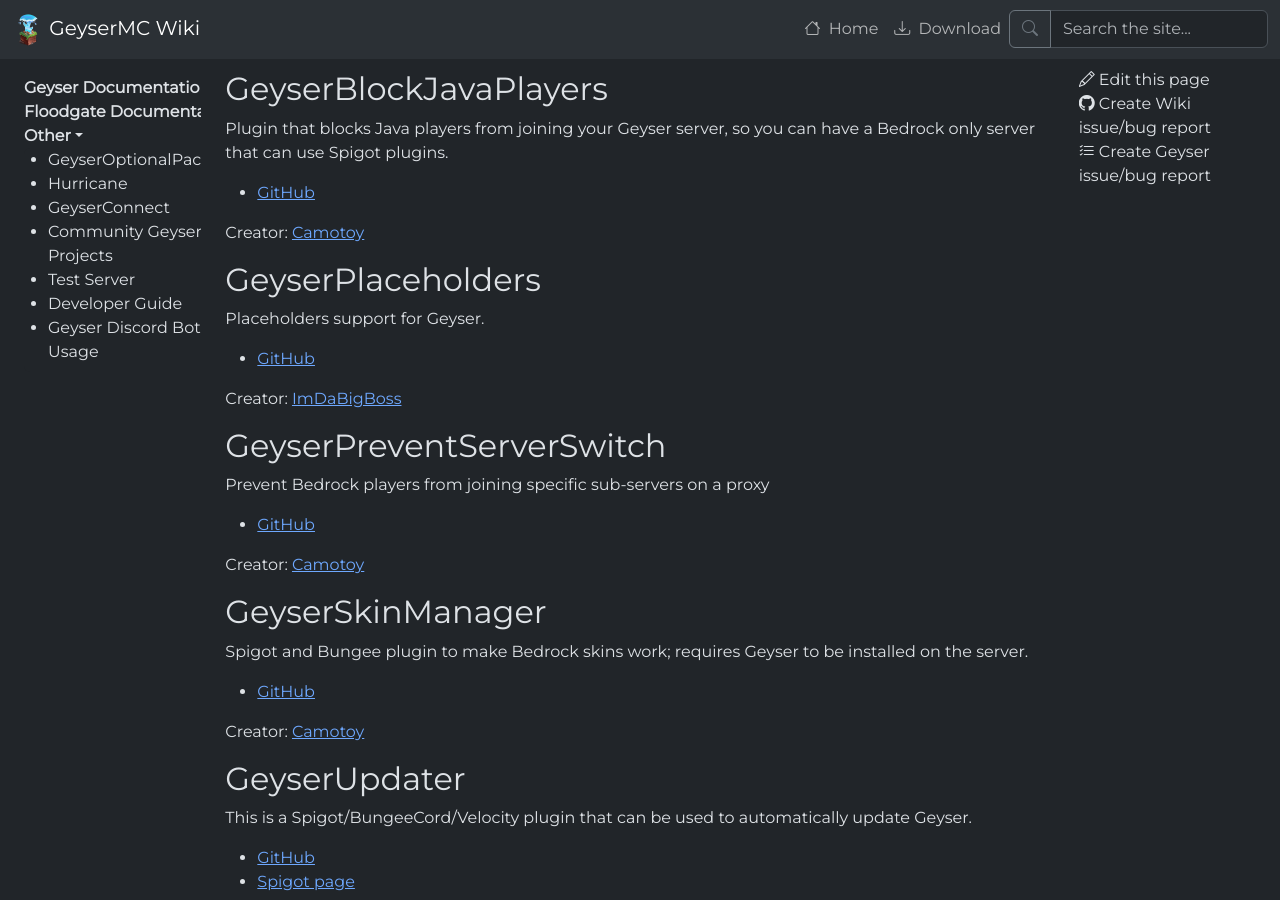
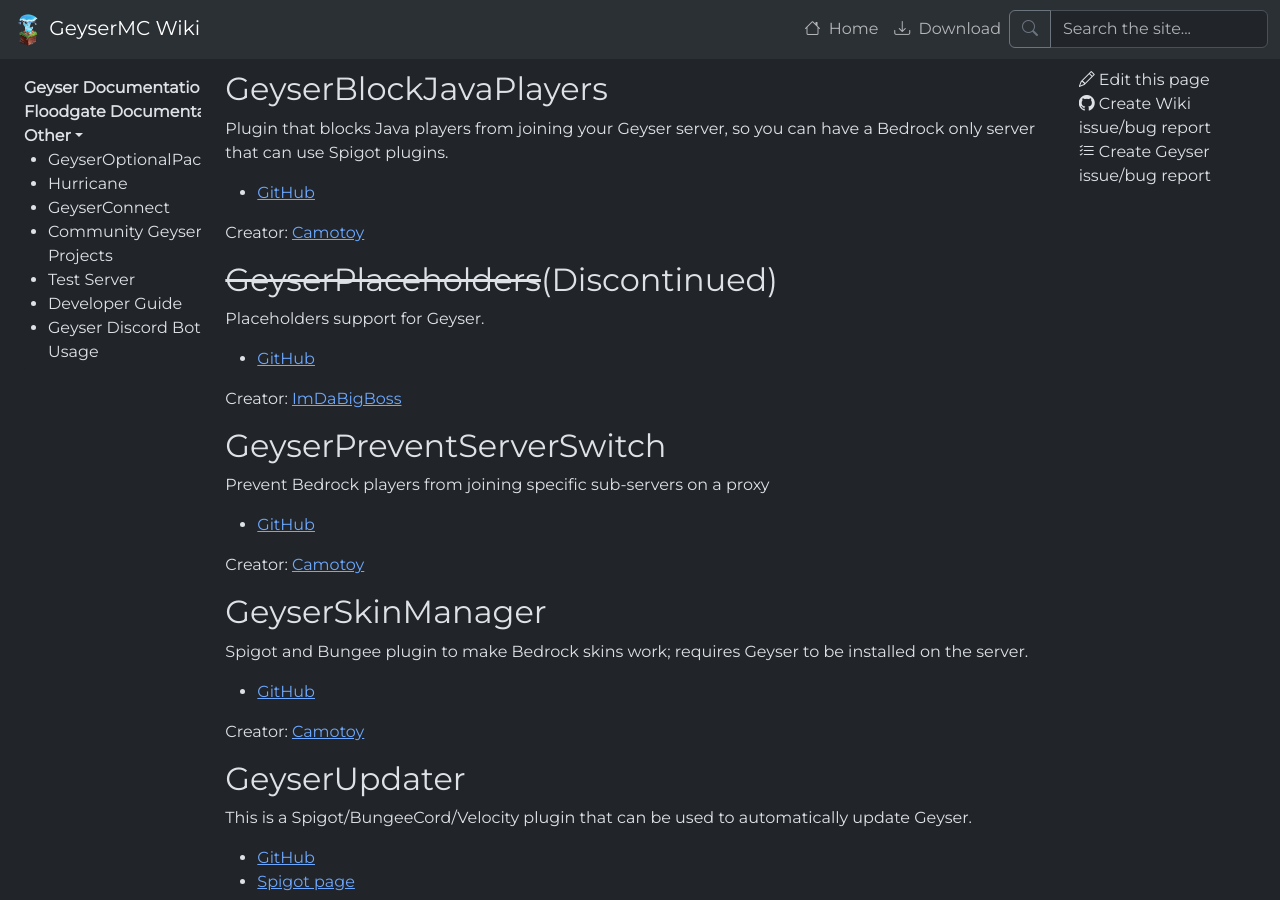
Before and after one commit to GeyserMC/GeyserWiki, a Jekyll site: the page built from _docs/other/community-geyser-projects.md, in a window 1280 px wide and 900 px high, scrolled down 1673 px. Built offline with Jekyll 4.4.1, drawn with Linux system fonts in a browser that asks for light colours.

Commit message:
Update community-geyser-projects.md
This repository has been archived by the owner on Sep 25, 2022. It is now read-only.

```diff
--- a/_docs/other/community-geyser-projects.md
+++ b/_docs/other/community-geyser-projects.md
@@ -75,7 +75,7 @@
 
 Creator: [Camotoy](https://github.com/Camotoy)
 
-## GeyserPlaceholders
+## ~~GeyserPlaceholders~~(Discontinued)
 Placeholders support for Geyser.
 
 * [GitHub](https://github.com/ImDaBigBoss/GeyserPlaceholders)
```
